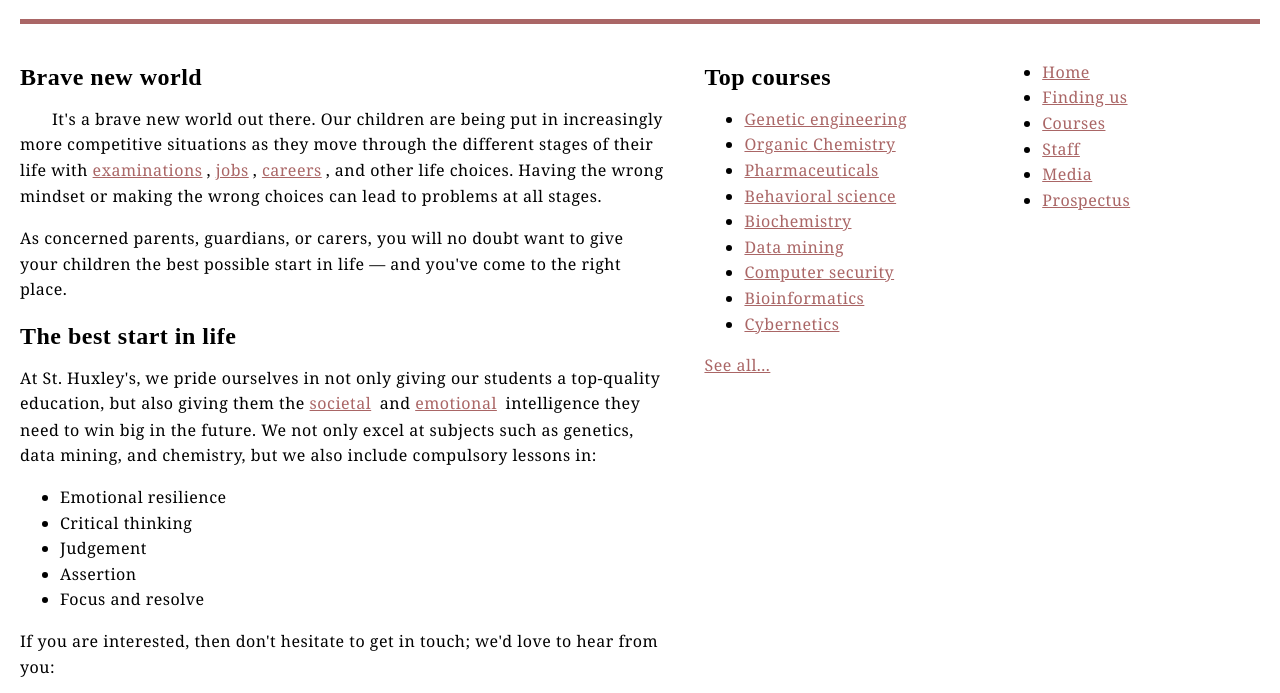
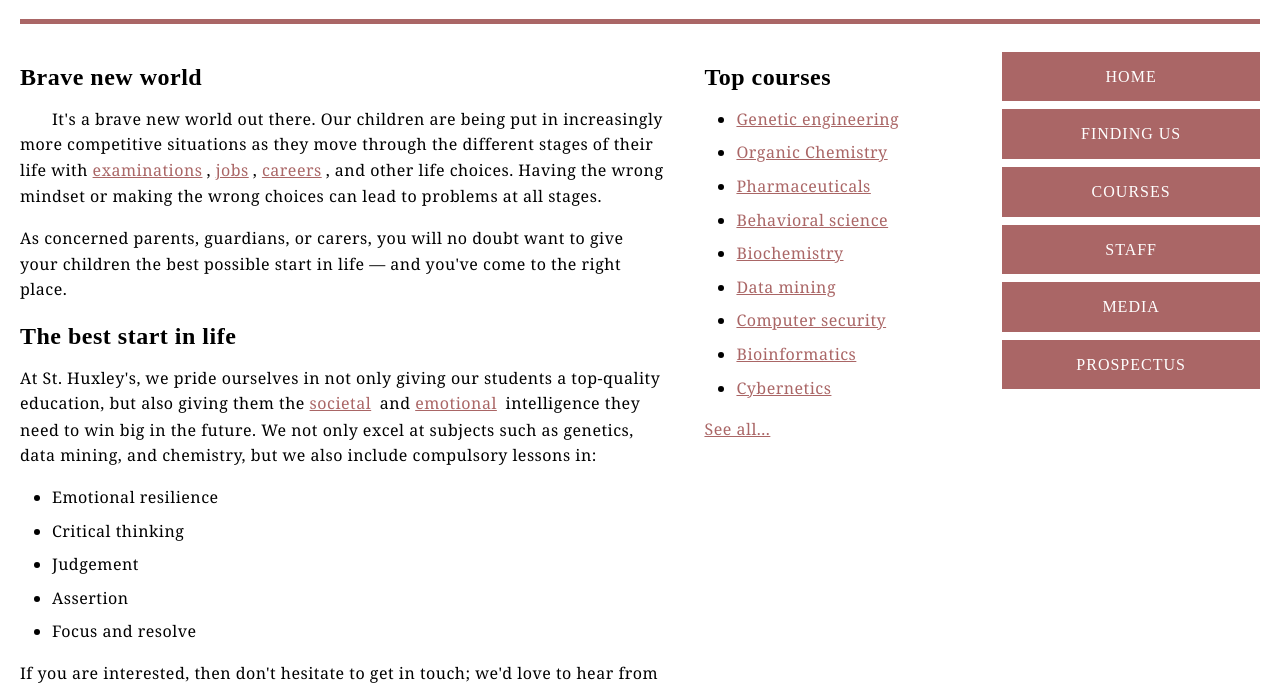
Before and after one commit to rikumagar/Assignmen3_Part2, a plain HTML site: page index.html in a window 1280 px wide. Shown: the part 61-754 px from the top of the page. Drawn offline with Linux system fonts and the light colour scheme.

Commit message:
Final commit- This is the final commit with added styling for lists and navigation menu and is ready to submit

```diff
--- a/style.css
+++ b/style.css
@@ -91,3 +91,35 @@ a[href^="http"]:after {
   margin-left: 0.25rem;
   vertical-align: middle;
 }
+
+/* Lists */
+ul, ol {
+  padding-left: 2rem;
+}
+
+li {
+  margin: 0.5rem 0;
+}
+
+/* Navigation menu */
+nav ul {
+  list-style: none;
+  padding: 0;
+  margin: 0;
+}
+
+nav li {
+  margin: 0.5rem 0;
+}
+
+nav a {
+  display: block;
+  background-color: #aa6666;
+  color: white;
+  text-align: center;
+  text-transform: uppercase;
+  padding: 0.75rem 0;
+  font-family: 'Roboto Slab', serif;
+  text-decoration: none;
+  letter-spacing: 1px;
+}
```
